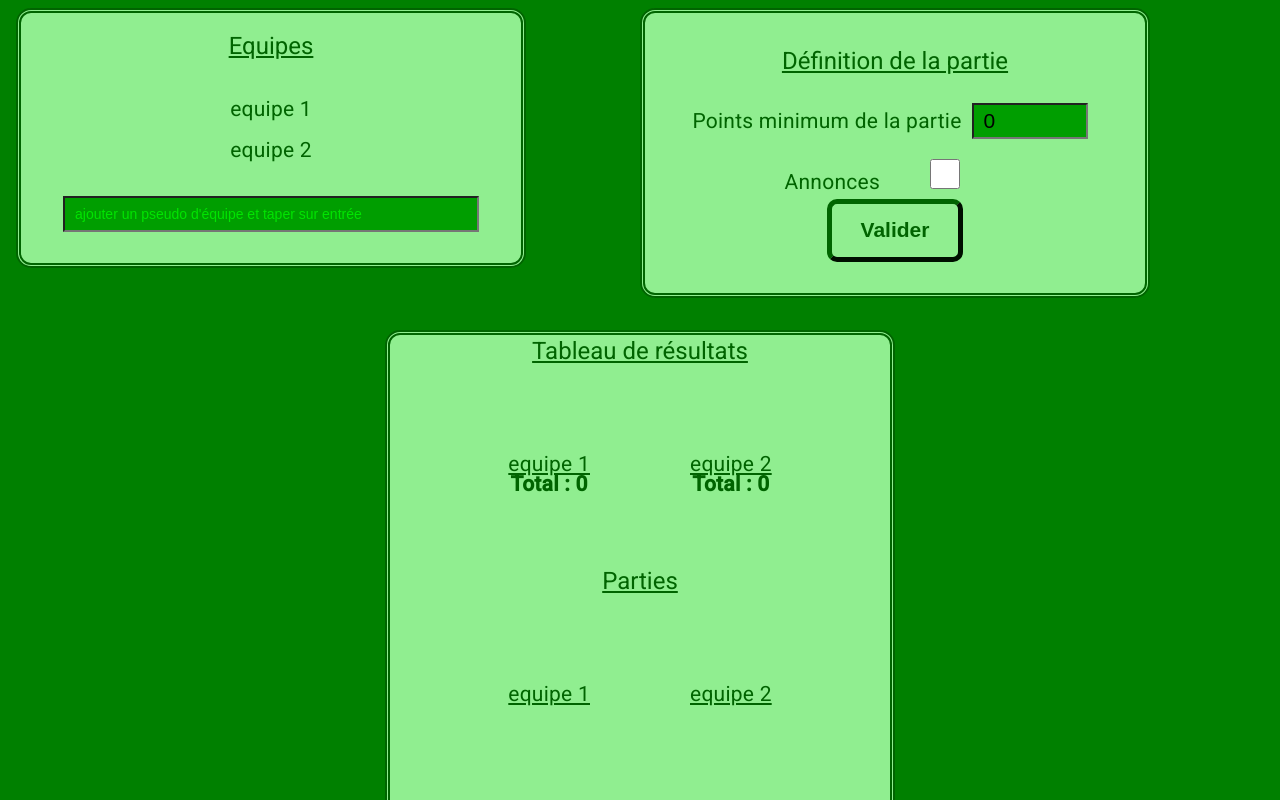
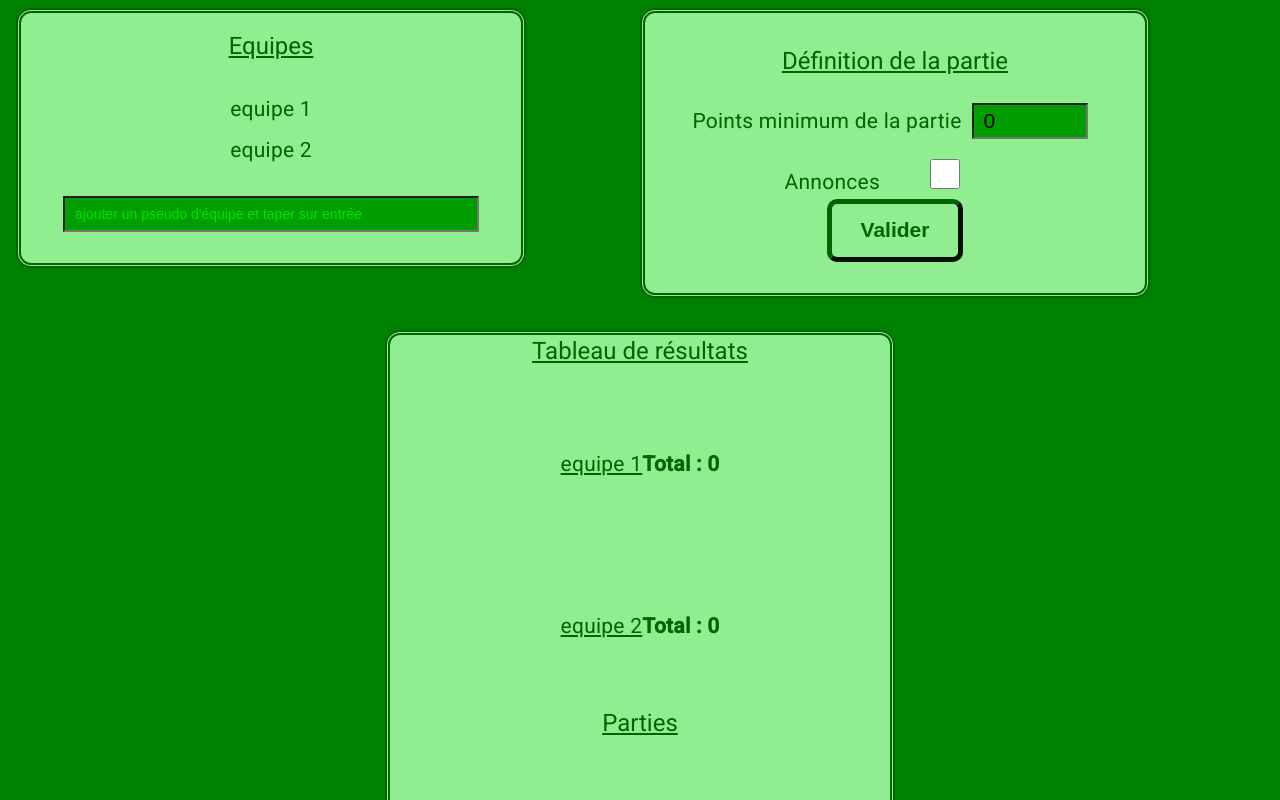
Before and after one commit to hesolean/Belote_Angular, an Angular app: page / in a window 1280 px wide. Both pictures are taken after a click on the button "Valider". Shown: the top 800 px of the page. Built offline with nearby package versions, Linux system fonts and the light colour scheme.

Commit message:
par réussi à faire la mise en page de récap points. A revoir

```diff
--- a/src/app/Parametrage_Partie/recap-points/display-points/display-points.component.css
+++ b/src/app/Parametrage_Partie/recap-points/display-points/display-points.component.css
@@ -10,7 +10,7 @@ ul {
 li {
     padding: 50px;
     display: flex;
-    flex-direction: column;
+    flex-direction: row;
 }
 
 div {
--- a/src/app/Parametrage_Partie/recap-points/display-points/display-points.component.html
+++ b/src/app/Parametrage_Partie/recap-points/display-points/display-points.component.html
@@ -1,17 +1,18 @@
 <div>
   <ul *ngFor="let equipe of equipes">
     <li>
-            <u >{{equipe.nomEquipe}}</u>
-            <div *ngFor="let point of equipe.pointsPlies"> {{point}} </div>
-            <div *ngFor="let couleur of equipe.atoutPris"> {{couleur}} </div>
-            <span><strong>Total : {{equipe.totalPartie}}</strong></span>
-        </li>
+      <u>{{ equipe.nomEquipe }}</u>
+
+    <div *ngFor="let point of equipe.pointsPlies">{{ point }}</div>
+    <span
+      ><strong>Total : {{ equipe.totalPartie }}</strong></span
+    ></li>
   </ul>
   <h1><u>Parties</u></h1>
   <ul *ngFor="let equipe of equipes">
     <li>
-            <u >{{equipe.nomEquipe}}</u>
-            <div *ngFor="let point of equipe.archivesParties"> {{point}} </div>
+      <u>{{ equipe.nomEquipe }}</u>
+      <div *ngFor="let point of equipe.archivesParties">{{ point }}</div>
     </li>
   </ul>
 </div>
```
Lines whose indentation alone changed are shown as unchanged.
